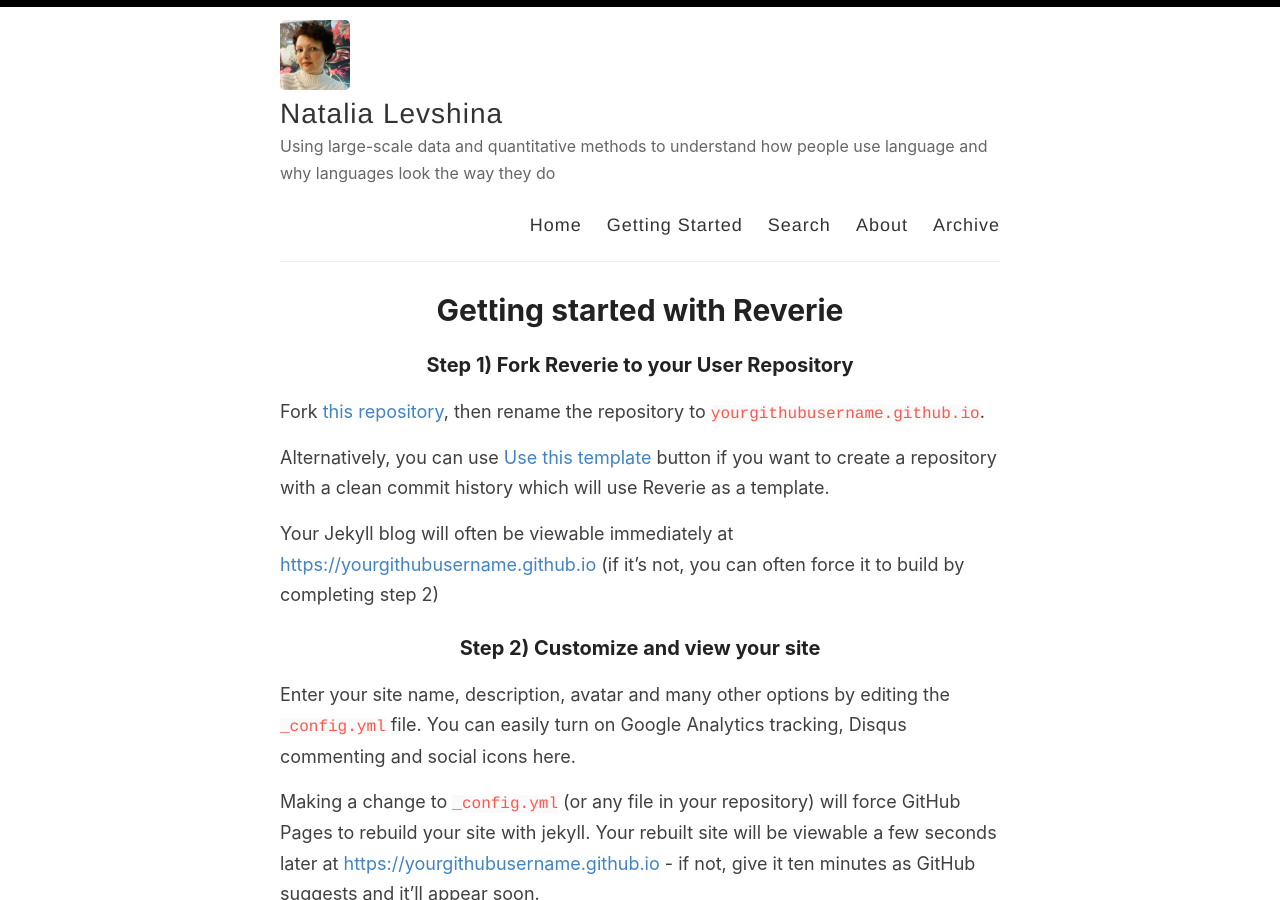
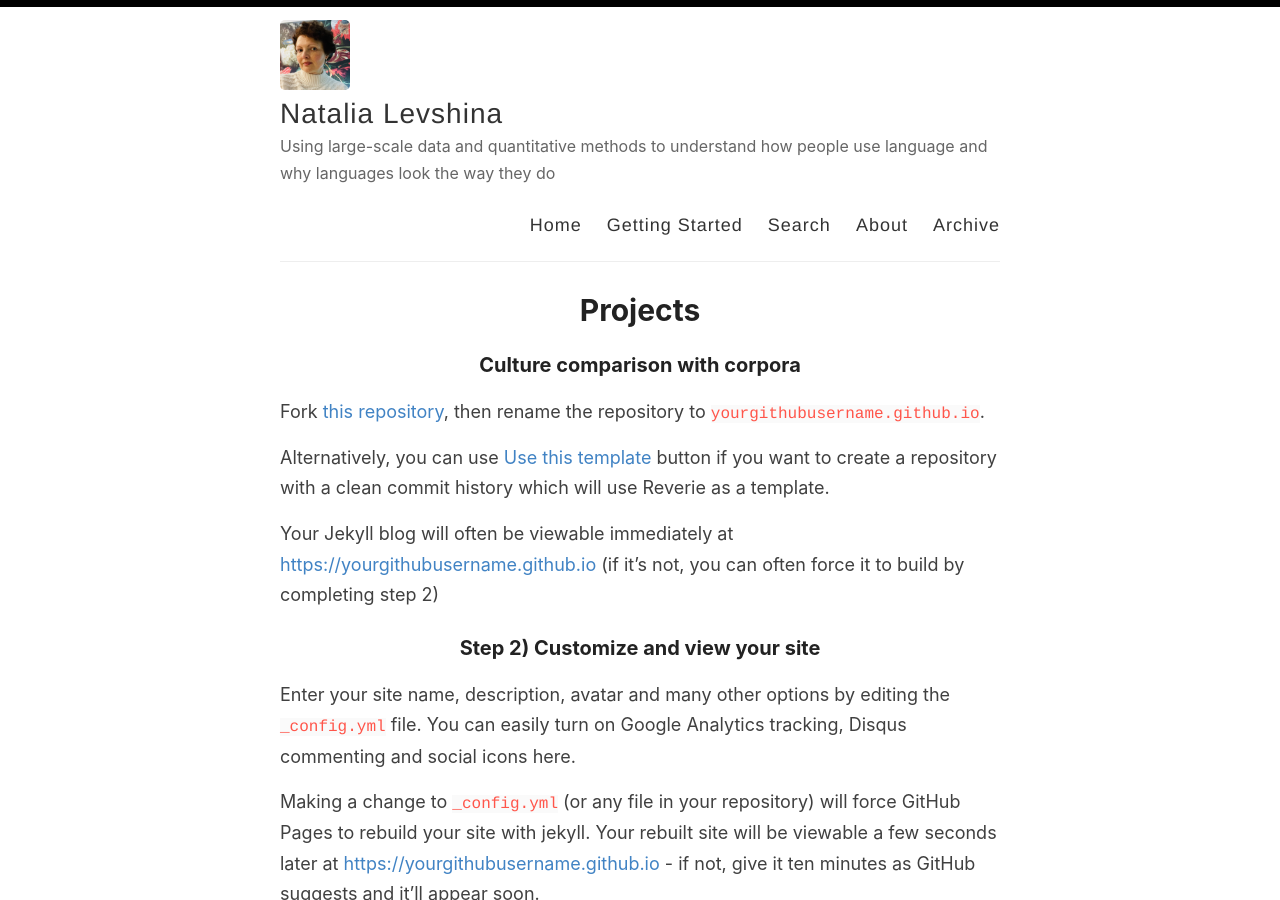
Before and after one commit to levshina/levshina.github.io, a Jekyll site: the page built from _pages/projects.md, in a window 1280 px wide and 900 px high. Built offline with Jekyll 4.4.1, drawn with Linux system fonts in a browser that asks for light colours.

Commit message:
Update and rename getting-started.md to projects.md

```diff
--- a/_pages/getting-started.md
+++ b/_pages/projects.md
@@ -1,10 +1,10 @@
 ---
 layout: page
-title: Getting started with Reverie
-permalink: /getting-started/
+title: Projects
+permalink: /projects/
 ---
 
-### Step 1) Fork Reverie to your User Repository
+### Culture comparison with corpora
 
 Fork [this repository](https://github.com/amitmerchant1990/reverie), then rename the repository to `yourgithubusername.github.io`.
 
```
